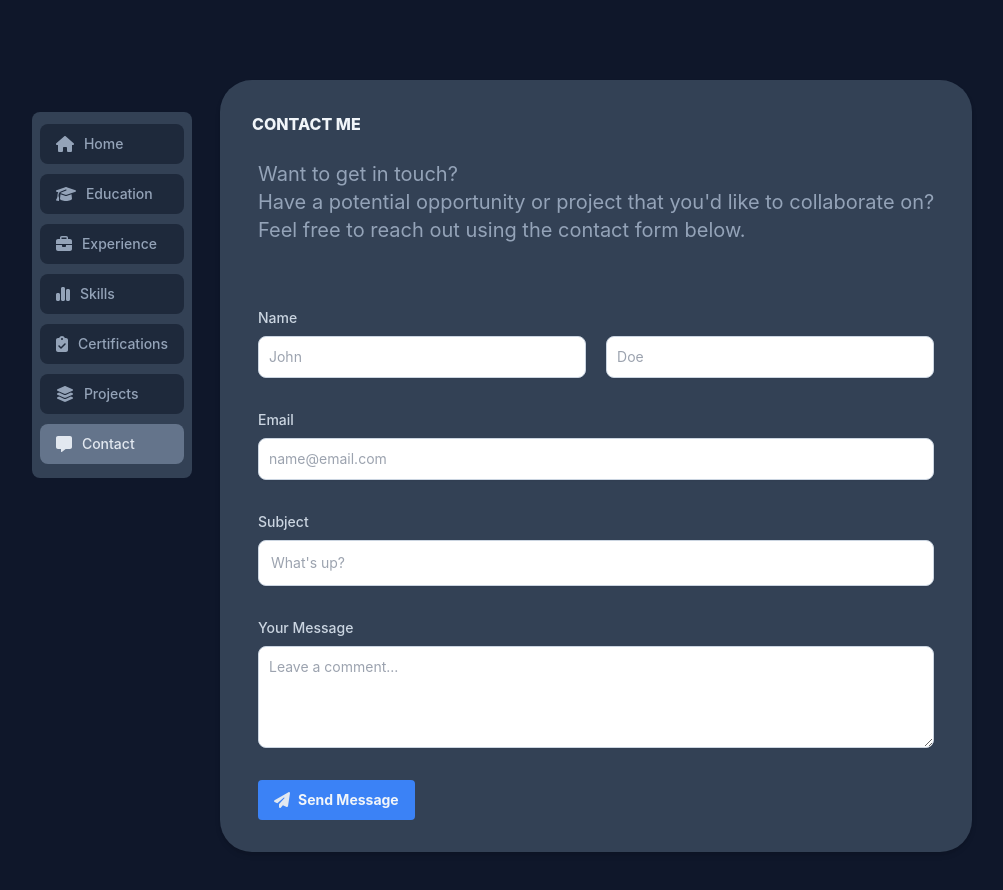
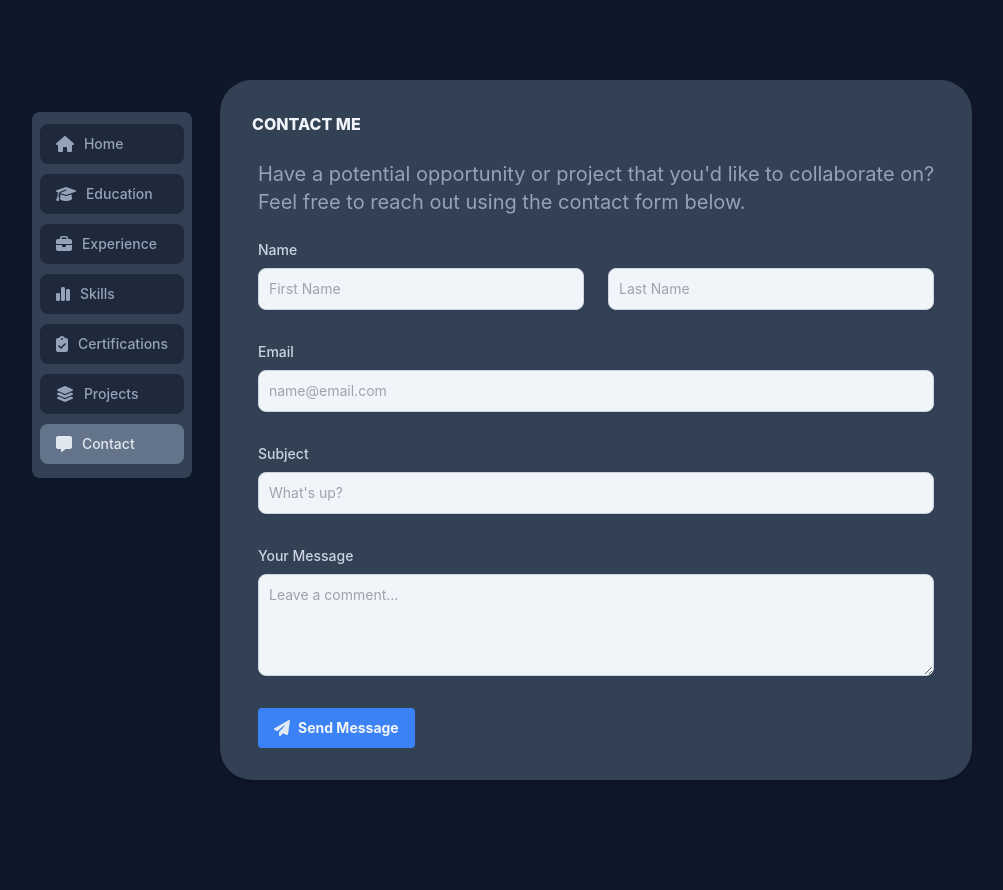
Before and after one commit to RetroHazard/CloudResume, a React (Create React App) app: page /contact in a window 1280 px wide. Shown: the top 890 px of the page, without its empty margins (134-1137 px from the left). After the commit the page ends 860 px from the top, so only its background shows below. Built offline with nearby package versions, Linux system fonts and the light colour scheme.

Commit message:
Add Custom Style, Simplify Contact Form

```diff
--- a/src/assets/css/index.css
+++ b/src/assets/css/index.css
@@ -43,6 +43,10 @@ html.disable-fix {
         @apply w-48 rounded-full ring-2 ring-content-outline/35 h-2.5 mb-4 bg-skill-0;
     }
 
+    .text-entry {
+        @apply shadow-sm bg-secondary-100 border border-secondary-300 text-secondary-600 text-sm rounded-lg focus:ring-primary-500 focus:border-primary-500 block w-full p-2.5;
+    }
+
     .nav-block-active {
         @apply no-underline inline-flex items-center max-h-10 px-4 py-3 mt-1 mb-1.5 text-content-title bg-secondary-500 rounded-lg w-full;
     }
--- a/src/pages/Contact/index.jsx
+++ b/src/pages/Contact/index.jsx
@@ -9,49 +9,31 @@ function Contact() {
             <div className="content-block" id="contact">
                 <h2 className="h2 font-extrabold text-content-header mb-0">CONTACT ME</h2>
                 <div className="mx-auto max-w-screen-md">
-                    <p className="mb-8 lg:mb-16 font-sans text-content-accent sm:text-xl">
-                        Want to get in touch?
-                        <br/>
+                    <p className="mb-6 font-sans text-content-accent sm:text-xl">
                         Have a potential opportunity or project that you'd like to collaborate on?
                         <br/>
                         Feel free to reach out using the contact form below.</p>
                     <form action="#" className="space-y-8">
-                        <div className="flex flex-col gap-2">
-                            <label htmlFor="email" className="flex-grow text-sm font-medium text-content-subtitle">
-                                Name</label>
-                            <div className="flex flex-row gap-5">
-                                <input type="text" id="firstname"
-                                       className="shadow-sm bg-gray-50 border border-gray-300 text-gray-900 text-sm rounded-lg focus:ring-primary-500 focus:border-primary-500 block w-full p-2.5"
-                                       placeholder="John" required/>
-                                <input type="text" id="lastname"
-                                       className="shadow-sm bg-gray-50 border border-gray-300 text-gray-900 text-sm rounded-lg focus:ring-primary-500 focus:border-primary-500 block w-full p-2.5"
-                                       placeholder="Doe" required/>
+                        <div className="flex flex-col">
+                            <label htmlFor="name" className="block mb-2 text-sm font-medium text-content-subtitle">Name</label>
+                            <div className="flex flex-row gap-6">
+                                <input type="text" id="firstname" className="text-entry" placeholder="First Name" required/>
+                                <input type="text" id="lastname" className="text-entry" placeholder="Last Name" required/>
                             </div>
                         </div>
                         <div>
-                            <label htmlFor="email" className="block mb-2 text-sm font-medium text-content-subtitle">
-                                Email</label>
-                            <input type="email" id="email"
-                                   className="shadow-sm bg-gray-50 border border-gray-300 text-gray-900 text-sm rounded-lg focus:ring-primary-500 focus:border-primary-500 block w-full p-2.5"
-                                   placeholder="name@email.com" required/>
+                            <label htmlFor="email" className="block mb-2 text-sm font-medium text-content-subtitle">Email</label>
+                            <input type="email" id="email" className="text-entry" placeholder="name@email.com" required/>
                         </div>
                         <div>
-                            <label htmlFor="subject" className="block mb-2 text-sm font-medium text-content-subtitle">
-                                Subject</label>
-                            <input type="text" id="subject"
-                                   className="block p-3 w-full text-sm text-gray-900 bg-gray-50 rounded-lg border border-gray-300 shadow-sm focus:ring-primary-500 focus:border-primary-500"
-                                   placeholder="What's up?" required/>
+                            <label htmlFor="subject" className="block mb-2 text-sm font-medium text-content-subtitle">Subject</label>
+                            <input type="text" id="subject" className="text-entry" placeholder="What's up?" required/>
                         </div>
                         <div className="sm:col-span-2">
-                            <label htmlFor="message"
-                                   className="block mb-2 text-sm font-medium text-content-subtitle">
-                                Your Message</label>
-                            <textarea id="message" rows="4"
-                                      className="block p-2.5 w-full text-sm text-gray-900 bg-gray-50 rounded-lg shadow-sm border border-gray-300 focus:ring-primary-500 focus:border-primary-500"
-                                      placeholder="Leave a comment..."></textarea>
+                            <label htmlFor="message" className="block mb-2 text-sm font-medium text-content-subtitle">Your Message</label>
+                            <textarea id="message" rows="4" className="text-entry" placeholder="Leave a comment..."></textarea>
                         </div>
-                        <button type="submit"
-                                className="bg-primary-500 hover:bg-primary-400 text-secondary-800 font-bold py-2 px-4 rounded inline-flex items-center">
+                        <button type="submit" className="bg-primary-500 hover:bg-primary-400 text-secondary-800 font-bold py-2 px-4 rounded inline-flex items-center">
                             <div className="icon-box">
                                 <i className="w-5 h-5 mr-2 text-content-icons">
                                     <FontAwesomeIcon icon={faPaperPlane}/>
```
